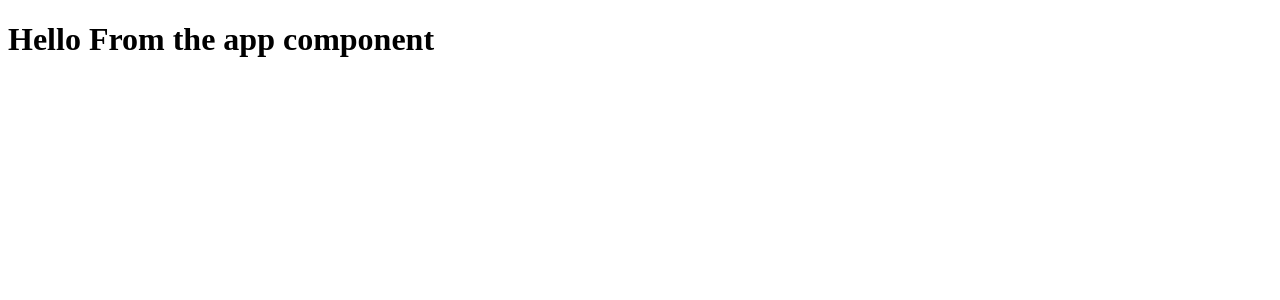
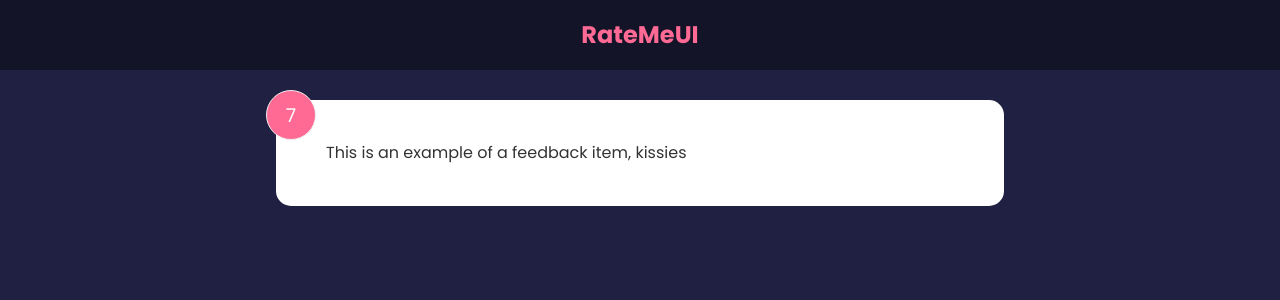
Before and after one commit to gnenov89/RateMeUI, a React (Create React App) app in the folder ratemeui/: page / in a window 1280 px wide. Shown: the top 300 px of the page. Built offline with nearby package versions, Linux system fonts and the light colour scheme.

Commit message:
Header and Feedback compononets added

```diff
--- a/ratemeui/public/index.html
+++ b/ratemeui/public/index.html
@@ -28,6 +28,7 @@
 <body>
   <noscript>You need to enable JavaScript to run this app.</noscript>
   <div id="root"></div>
+
   <!--
       This HTML file is a template.
       If you open it directly in the browser, you will see an empty page.
--- a/ratemeui/src/App.js
+++ b/ratemeui/src/App.js
@@ -1,6 +1,15 @@
+import Header from "./components/Header"
+import Feedbackitem from "./components/Feedbackitem"
+
+
 function App() {
   return (
-    <h1>Hello From the app component</h1>
+    <>
+      <Header />
+      <div className='container'>
+        <Feedbackitem />
+      </div>
+    </>
   )
 }
 
--- /dev/null
+++ b/ratemeui/src/components/Feedbackitem.jsx
@@ -0,0 +1,20 @@
+import { useState } from 'react'
+
+
+function Feedbackitem() {
+  // Setting state with array destructuring
+  const [rating, setRating] = useState(7)
+  const [text, setText] = useState('This is an example of a feedback item, kissies')
+
+
+
+  return (
+    <div className='card'>
+      <div className="num-display">{rating}</div>
+      <div className="text-display">{text}</div>
+
+    </div>
+  )
+}
+
+export default Feedbackitem
--- /dev/null
+++ b/ratemeui/src/components/Header.jsx
@@ -0,0 +1,32 @@
+import PropTypes from 'prop-types'
+
+
+function Header({ text, bgColor, textColor }) {
+  const headerStyles = {
+    backgroundColor: bgColor,
+    color: textColor,
+  }
+  return (
+    <header style={headerStyles}>
+      <div className="container">
+        <h2> {text}</h2>
+      </div>
+    </header>
+  )
+}
+
+Header.defaultProps = {
+  text: 'RateMeUI',
+  bgColor: 'rgba(0,0,0,0.4)',
+  textColor: '#ff6a95',
+}
+
+Header.propTypes = {
+  text: PropTypes.string,
+  bgColor: PropTypes.string,
+  textColor: PropTypes.string,
+}
+
+
+
+export default Header
--- a/ratemeui/src/index.css
+++ b/ratemeui/src/index.css
@@ -0,0 +1,228 @@
+@import url('https://fonts.googleapis.com/css2?family=Poppins:wght@400;600;700&display=swap');
+
+* {
+  box-sizing: border-box;
+  margin: 0;
+  padding: 0;
+}
+
+body {
+  font-family: 'Poppins', sans-serif;
+  background-color: #202142;
+  color: #fff;
+  line-height: 1.6;
+}
+
+ul {
+  list-style: none;
+}
+
+.container {
+  max-width: 768px;
+  margin: auto;
+  padding: 0 20px;
+}
+
+header {
+  height: 70px;
+  width: 100%;
+  display: flex;
+  justify-content: space-between;
+  align-items: center;
+  margin-bottom: 30px;
+}
+
+.card {
+  background-color: #fff;
+  color: #333;
+  border-radius: 15px;
+  padding: 40px 50px;
+  margin: 20px 0;
+  position: relative;
+}
+
+.card.reverse {
+  background-color: rgba(0, 0, 0, 0.4);
+  color: #fff;
+}
+
+.card h2 {
+  font-size: 22px;
+  font-weight: 600;
+  text-align: center;
+}
+
+.rating {
+  display: flex;
+  align-items: center;
+  justify-content: space-around;
+  margin: 30px 0 40px;
+}
+
+.rating li,
+.num-display {
+  position: relative;
+  background: #f4f4f4;
+  width: 50px;
+  height: 50px;
+  padding: 10px;
+  text-align: center;
+  border-radius: 50%;
+  font-size: 19px;
+  border: 1px #eee solid;
+  transition: 0.3s;
+}
+
+.rating li label {
+  position: absolute;
+  top: 50%;
+  left: 50%;
+  width: 50px;
+  height: 50px;
+  padding: 10px;
+  border-radius: 50%;
+  transform: translate(-50%, -50%);
+  cursor: pointer;
+}
+
+.rating li:hover,
+.num-display {
+  background: #ff6a95;
+  color: #fff;
+}
+
+[type='radio'] {
+  opacity: 0;
+}
+
+[type='radio']:checked ~ label {
+  background: #ff6a95;
+  color: #fff;
+}
+
+.input-group {
+  display: flex;
+  flex-direction: row;
+  border: 1px solid #ccc;
+  padding: 8px 10px;
+  border-radius: 8px;
+}
+
+input {
+  flex-grow: 2;
+  border: none;
+  font-size: 16px;
+}
+
+input:focus {
+  outline: none;
+}
+
+.feedback-stats {
+  color: #fff;
+  display: flex;
+  justify-content: space-between;
+  align-items: center;
+}
+
+.num-display {
+  position: absolute;
+  top: -10px;
+  left: -10px;
+}
+
+.close,
+.edit {
+  position: absolute;
+  top: 10px;
+  right: 20px;
+  cursor: pointer;
+  background: none;
+  border: none;
+}
+
+.edit {
+  right: 40px;
+}
+
+.btn {
+  color: #fff;
+  border: 0;
+  border-radius: 8px;
+  color: #fff;
+  width: 100px;
+  height: 40px;
+  cursor: pointer;
+}
+
+.btn-primary {
+  background-color: #202142;
+}
+
+.btn-secondary {
+  background: #ff6a95;
+}
+
+.btn:hover {
+  transform: scale(0.98);
+  opacity: 0.9;
+}
+
+.btn:disabled {
+  background-color: #cccccc;
+  color: #333;
+  cursor: auto;
+}
+
+.btn:disabled:hover {
+  transform: scale(1);
+  opacity: 1;
+}
+
+.message {
+  padding-top: 10px;
+  text-align: center;
+  color: rebeccapurple;
+}
+
+.about-link {
+  position: absolute;
+  bottom: 20px;
+  right: 20px;
+  color: #fff;
+  cursor: pointer;
+}
+
+.about-link a {
+  color: #fff;
+}
+
+.about-link a:hover {
+  color: #ff6a95;
+}
+
+.about h1 {
+  margin-bottom: 20px;
+}
+
+.about p {
+  margin: 10px 0;
+}
+
+@media (max-width: 600px) {
+  .rating li {
+    margin: 10px 3px;
+  }
+
+  .rating {
+    display: flex;
+    align-items: center;
+    justify-content: center;
+    flex-wrap: wrap;
+    margin: 30px 0 40px;
+  }
+
+  .input-group input {
+    width: 80%;
+  }
+}
```
